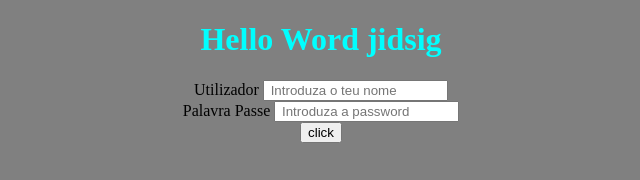
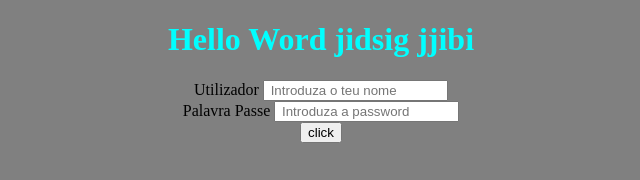
Before and after one commit to juarez-21904401/Configuracao, a plain HTML site: page Index.html in a window 1280 px wide. Shown: the whole page, without its empty margins (319-959 px from the left). Drawn offline with Linux system fonts and the light colour scheme.

Commit message:
teste dev

```diff
--- a/Index.html
+++ b/Index.html
@@ -9,7 +9,7 @@
     <title>Document</title>
 </head>
 <body>
-       <center>    <h1> Hello Word jidsig</h1>
+       <center>    <h1> Hello Word jidsig jjibi</h1>
       <label>Utilizador</label>
       <input type="text" placeholder=" Introduza o teu nome">
       <br>
```
